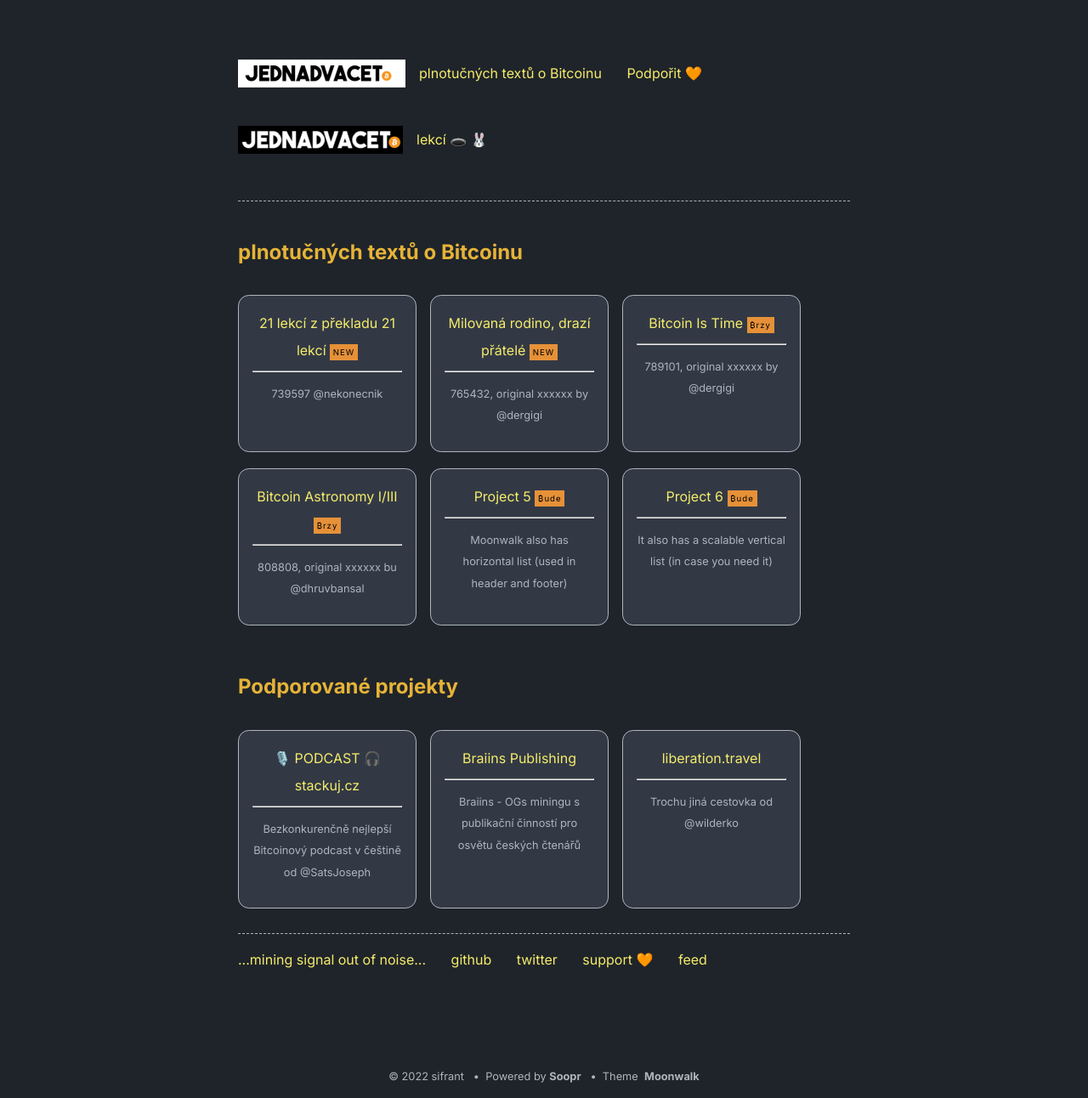
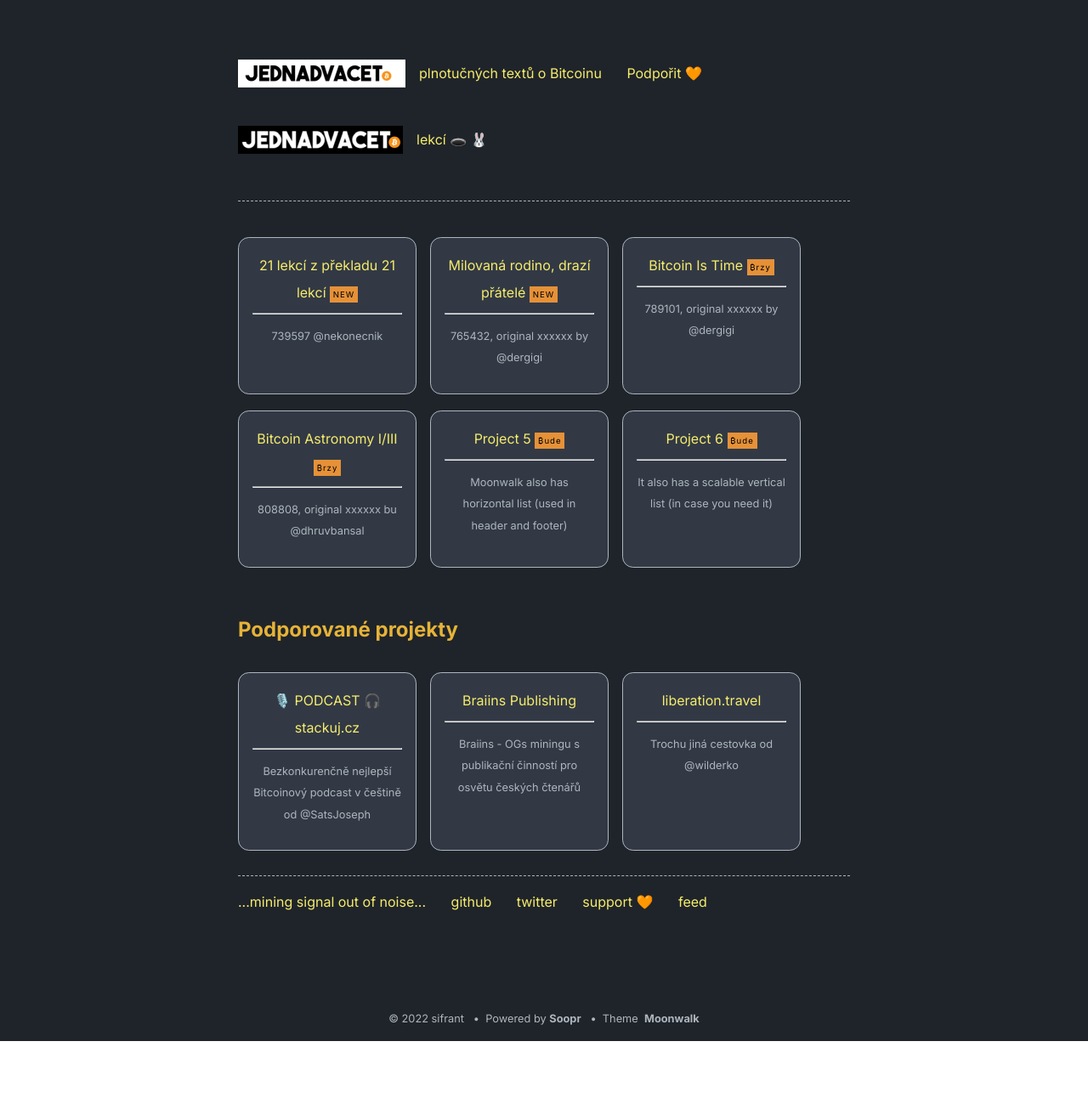
Before and after one commit to abhinavs/moonwalk, a Jekyll site: the page built from index.md, in a window 1280 px wide. Shown: the whole page at 85% size. Built offline with Jekyll 4.4.1, drawn with Linux system fonts in a browser that asks for light colours; after the commit the page ends 1225 px from its top, so only the background shows below that; part of the change alters nothing that is shown.

Commit message:
no title

```diff
--- a/_config.yml
+++ b/_config.yml
@@ -34,7 +34,7 @@ theme_config:
   show_misc_list: false # show generic vertical list for misc details, add _data/home.yml
   # options for "home" page
   home:
-    title_projects: plnotučných textů o Bitcoinu
+#    title_projects: plnotučných textů o Bitcoinu
     title_misc_list: Details
     title_blog: Blog
     title_old_projects: Podporované projekty
```
